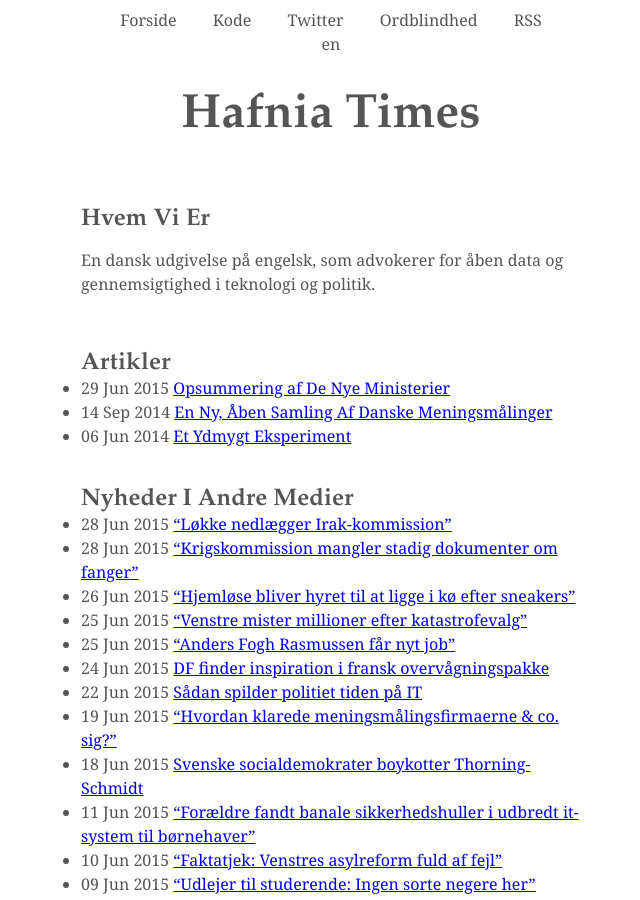
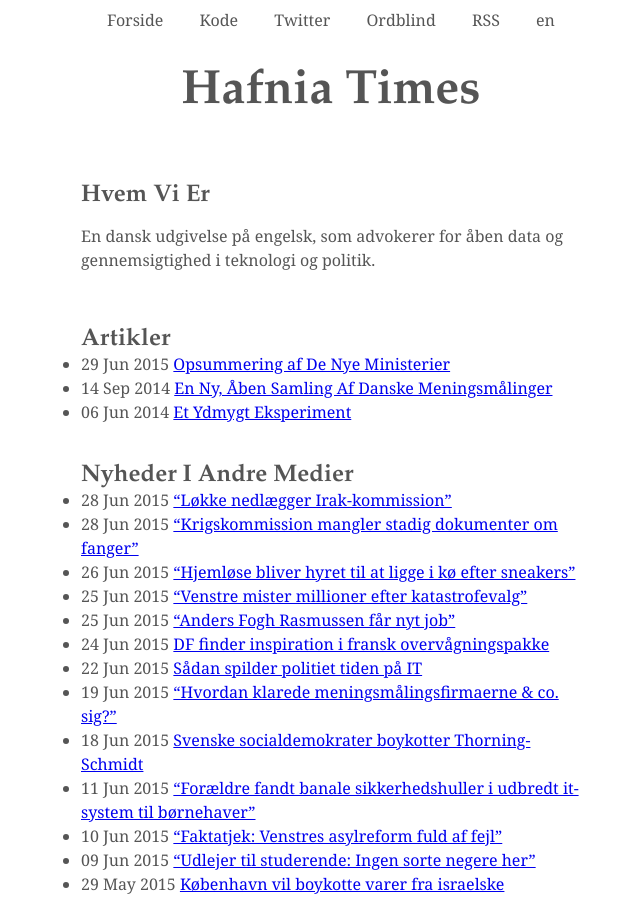
Before and after one commit to hafniatimes/hafniatimes.github.io, a Jekyll site: the page built from da/index.html, in a window 1280 px wide and 900 px high. Shown: the whole window, without its empty margins (309-949 px from the left). Built offline with Jekyll 4.4.1, drawn with Linux system fonts in a browser that asks for light colours.

Commit message:
Changed dyslexia from sb to adj cf. hafniatimes/issues#17

```diff
--- a/_config.yml
+++ b/_config.yml
@@ -110,12 +110,12 @@ translations:
     navigation:
         da:
             code: "Kode"
-            dyslexia: "Ordblindhed"
+            dyslexia: "Ordblind"
             feed: "RSS"
             home: "Forside"
         en:
             code: "Code"
-            dyslexia: "Dyslexia"
+            dyslexia: "Dyslexic"
             feed: "Feed"
             home: "Home"
     footer:
```
